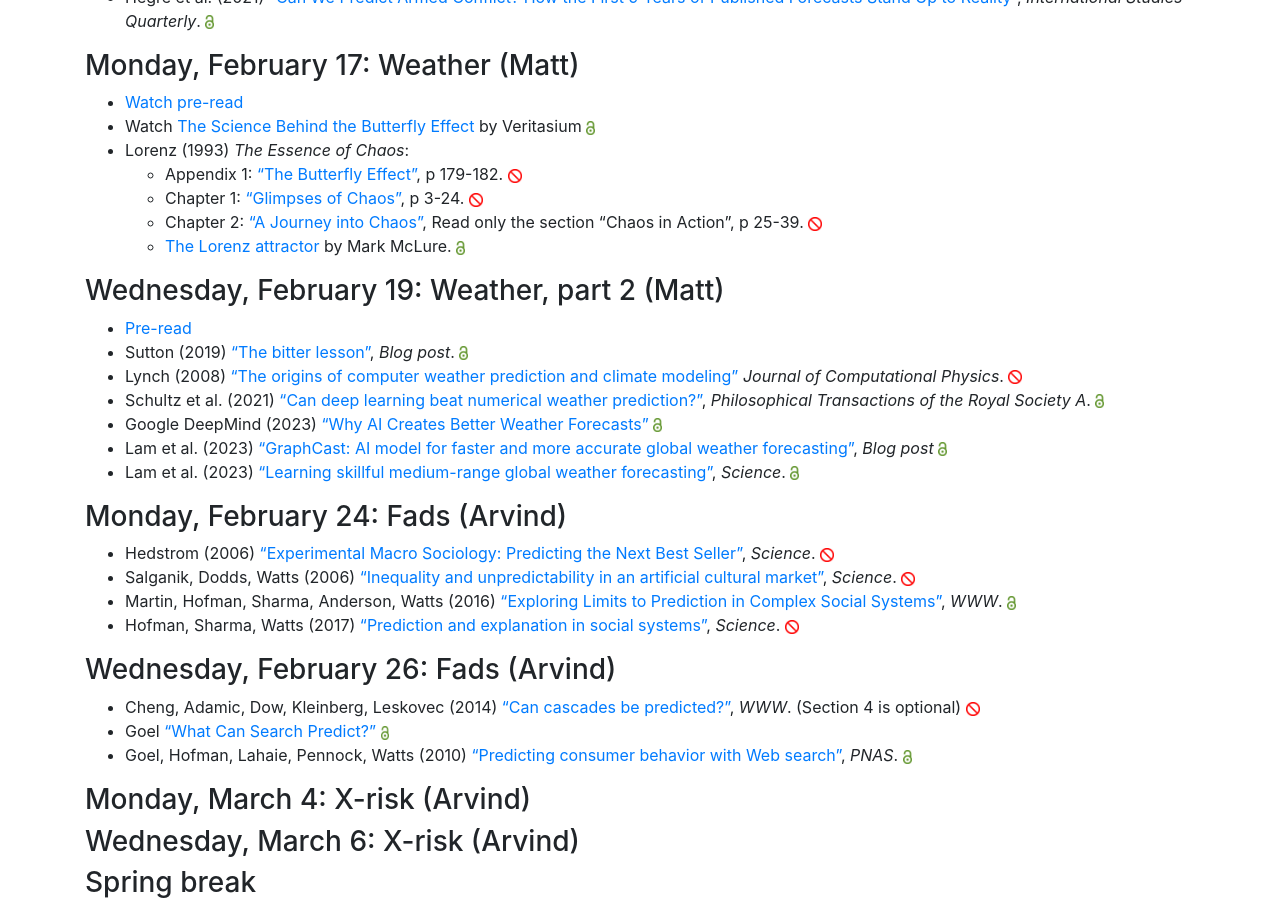
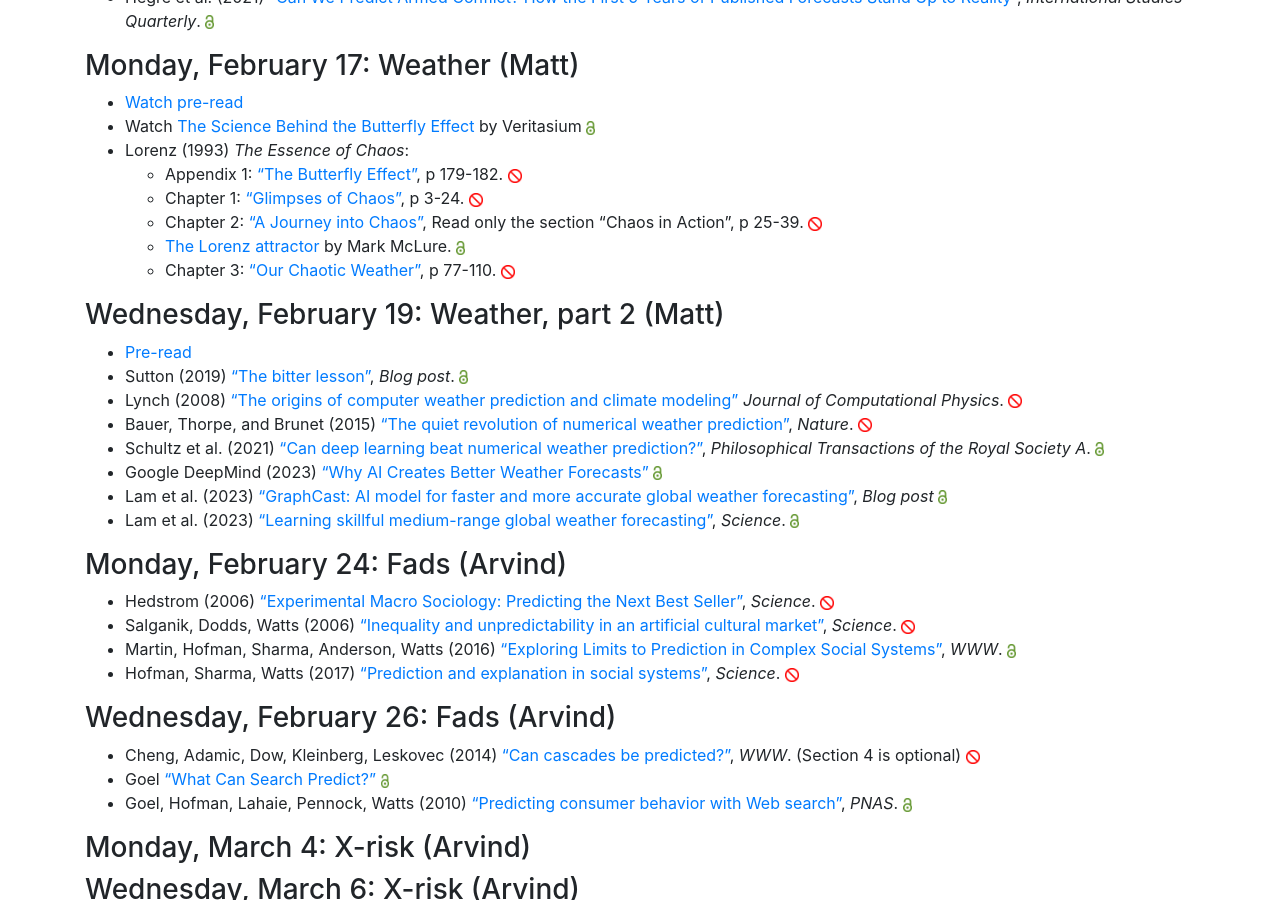
Before and after one commit to msalganik/soc555-cos598J_s2024, a Jekyll site: the page built from readings.md, in a window 1280 px wide and 900 px high, scrolled down 1305 px. Built offline with Jekyll 4.4.1, drawn with Linux system fonts in a browser that asks for light colours; comment, search, counter and statistics services are not loaded.

Commit message:
tweaking weather readings

```diff
--- a/readings.md
+++ b/readings.md
@@ -69,12 +69,14 @@ No required reading before class.
   - Chapter 1: ["Glimpses of Chaos"](https://doi-org.ezproxy.princeton.edu/10.1201/9781482288988), p 3-24. <img src="https://msalganik.github.io/soc555-cos598J_s2024/images/closed.png" style="display: inline; height: 14px;" />
   - Chapter 2: ["A Journey into Chaos"](https://doi-org.ezproxy.princeton.edu/10.1201/9781482288988), Read only the section "Chaos in Action", p 25-39. <img src="https://msalganik.github.io/soc555-cos598J_s2024/images/closed.png" style="display: inline; height: 14px;" />
   - [The Lorenz attractor](https://marksmath.org/visualization/LorenzExperiment/) by Mark McLure. <img src="https://msalganik.github.io/soc555-cos598J_s2024/images/open.png" style="display: inline; height: 14px;" />
+  - Chapter 3: ["Our Chaotic Weather"](https://doi-org.ezproxy.princeton.edu/10.1201/9781482288988), p 77-110. <img src="https://msalganik.github.io/soc555-cos598J_s2024/images/closed.png" style="display: inline; height: 14px;" />
 
 ### Wednesday, February 19: Weather, part 2 (Matt)
 
 - [Pre-read](https://docs.google.com/document/d/1Cnn1TgMn9jw3IbWGNSbzw-Z9cB9Tv7441xC_F-MVvhs/edit?usp=sharing)
 - Sutton (2019) ["The bitter lesson"](http://www.incompleteideas.net/IncIdeas/BitterLesson.html), _Blog post_. <img src="https://msalganik.github.io/soc555-cos598J_s2024/images/open.png" style="display: inline; height: 14px;" />
 - Lynch (2008) ["The origins of computer weather prediction and climate modeling"](https://doi.org/10.1016/j.jcp.2007.02.034) _Journal of Computational Physics_. <img src="https://msalganik.github.io/soc555-cos598J_s2024/images/closed.png" style="display: inline; height: 14px;" />
+- Bauer, Thorpe, and Brunet (2015) ["The quiet revolution of numerical weather prediction"](https://doi.org/10.1038/nature14956), _Nature_. <img src="https://msalganik.github.io/soc555-cos598J_s2024/images/closed.png" style="display: inline; height: 14px;" />
 - Schultz et al. (2021) ["Can deep learning beat numerical weather prediction?"](https://doi.org./10.1098/rsta.2020.0097), _Philosophical Transactions of the Royal Society A_. <img src="https://msalganik.github.io/soc555-cos598J_s2024/images/open.png" style="display: inline; height: 14px;" />
 - Google DeepMind (2023) ["Why AI Creates Better Weather Forecasts"](https://www.youtube.com/watch?v=-KFO0pES-zQ) <img src="https://msalganik.github.io/soc555-cos598J_s2024/images/open.png" style="display: inline; height: 14px;" />
 - Lam et al. (2023) ["GraphCast: AI model for faster and more accurate global weather forecasting"](https://deepmind.google/discover/blog/graphcast-ai-model-for-faster-and-more-accurate-global-weather-forecasting/), _Blog post_ <img src="https://msalganik.github.io/soc555-cos598J_s2024/images/open.png" style="display: inline; height: 14px;" />
```
